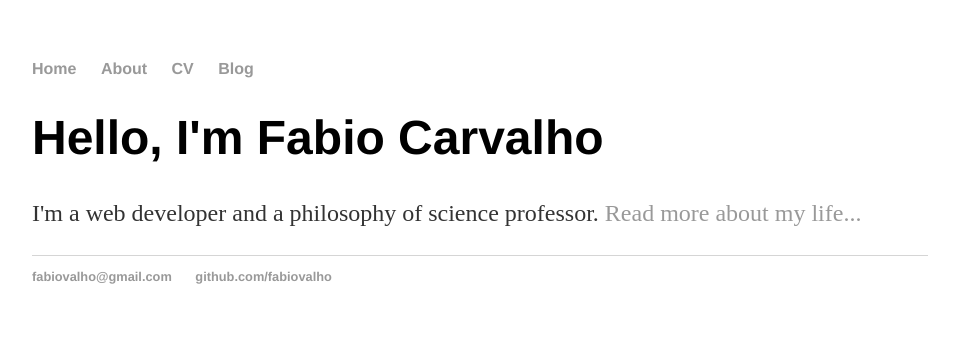
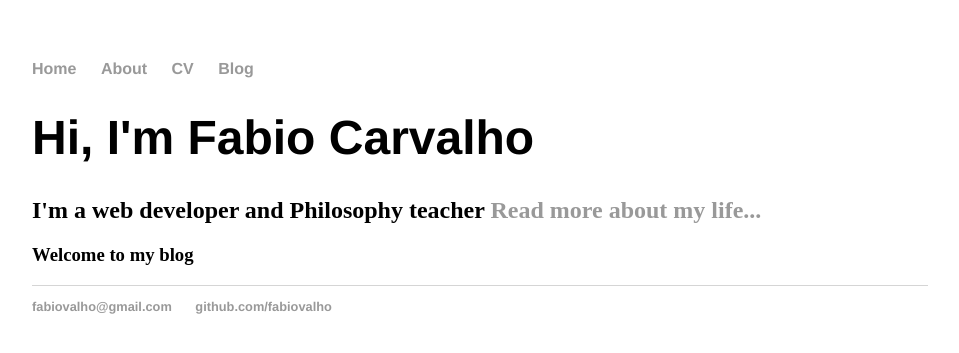
Before and after one commit to fabiovalho/fabiovalho.github.io, a Jekyll site: the page built from index.html, in a window 1280 px wide. Shown: the top 353 px of the page, without its empty margins (160-1119 px from the left). Built offline with Jekyll 4.4.1, drawn with Linux system fonts in a browser that asks for light colours.

Commit message:
Update index.html

```diff
--- a/index.html
+++ b/index.html
@@ -1,8 +1,9 @@
 ---
 layout: default
-title: Fabio Carvalho, web developer and philosopher
+title: Fabio Carvalho, developer & philosophy teacher
 ---
 <div class="blurb">
-	<h1>Hello, I'm Fabio Carvalho</h1>
-	<p>I'm a web developer and a philosophy of science professor. <a href="/about">Read more about my life...</a></p>
+	<h1>Hi, I'm Fabio Carvalho</h1>
+	<h2>I'm a web developer and Philosophy teacher <a href="/about">Read more about my life...</a></h2>
+	<h3>Welcome to my blog</h3>
 </div><!-- /.blurb -->
```
